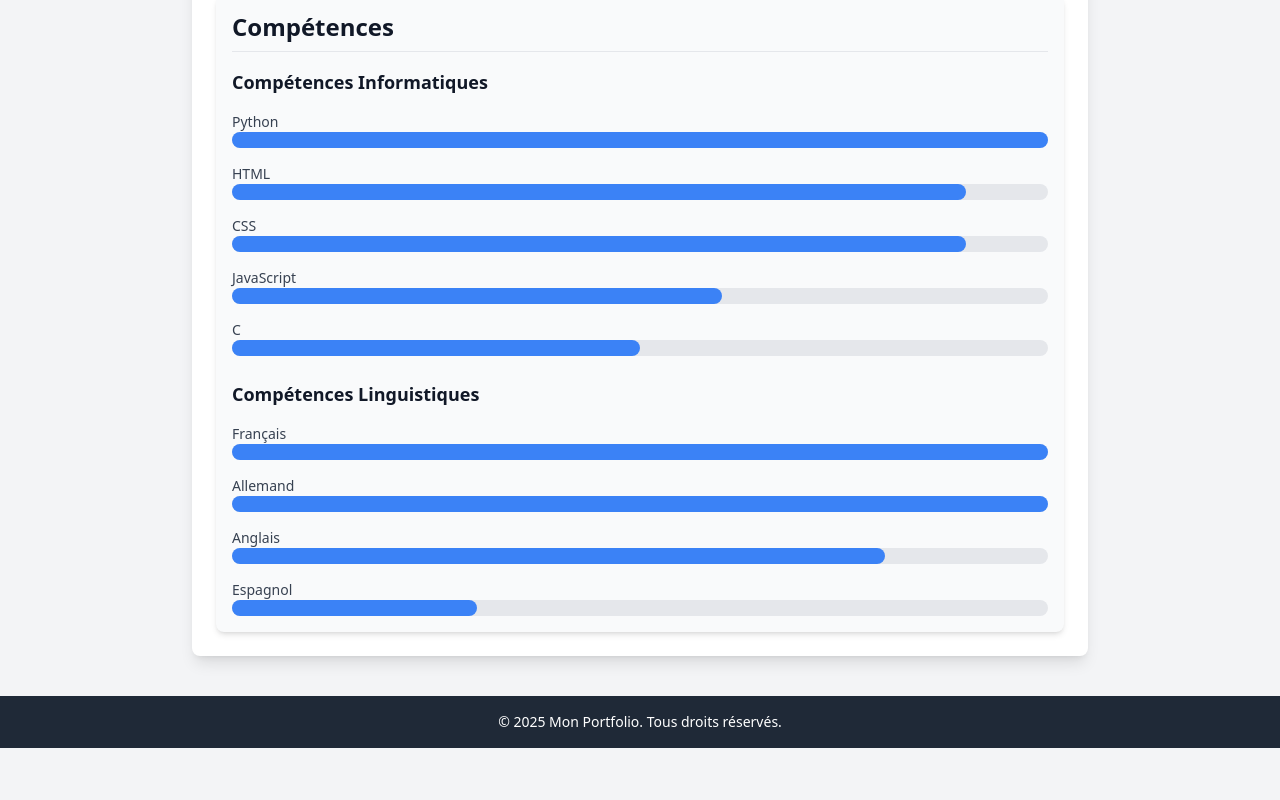
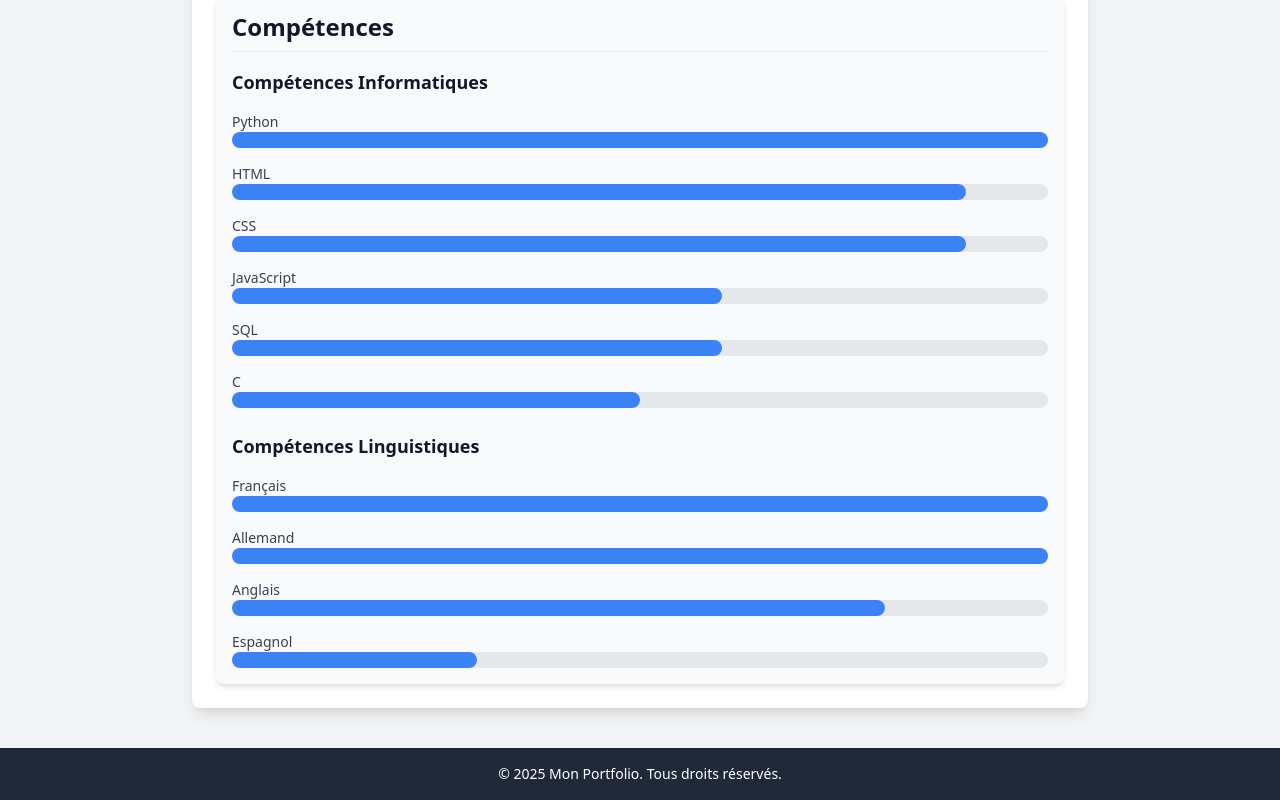
Before and after one commit to Lasergamer-04/CV, a plain HTML site: page index.html in a window 1280 px wide. Shown: the part 991-1791 px from the top of the page. Before the commit the page ends 1739 px from the top, so only its background shows below. Drawn offline with nearby package versions, Linux system fonts and the light colour scheme.

Commit message:
Update index.html

```diff
--- a/index.html
+++ b/index.html
@@ -112,6 +112,12 @@
                         </div>
                     </div>
                     <div>
+                        <label class="block text-sm font-medium text-gray-700">SQL</label>
+                        <div class="w-full bg-gray-200 rounded-full h-4">
+                            <div class="bg-blue-500 h-4 rounded-full" style="width: 60%;"></div>
+                        </div>
+                    </div>
+                    <div>
                         <label class="block text-sm font-medium text-gray-700">C</label>
                         <div class="w-full bg-gray-200 rounded-full h-4">
                             <div class="bg-blue-500 h-4 rounded-full" style="width: 50%;"></div>
```
